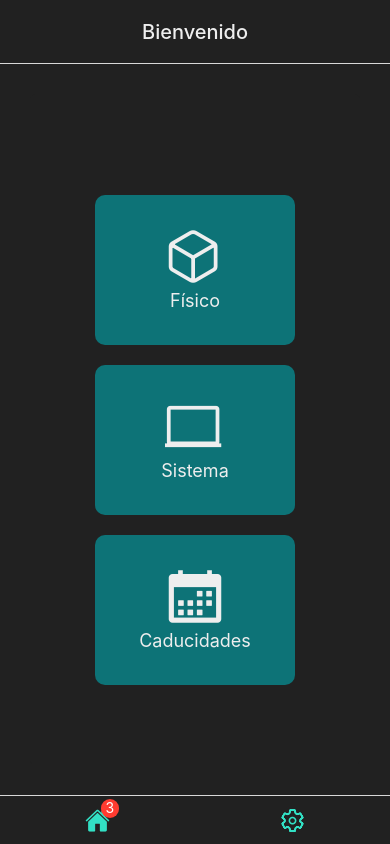
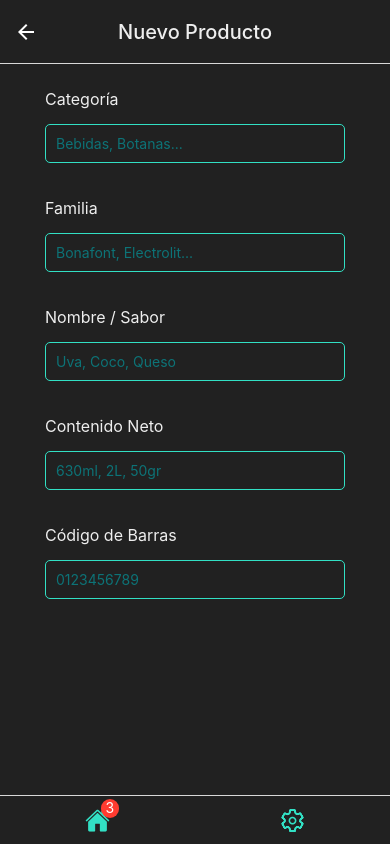
Before and after one commit to UriLP/App-Inventarios, a React Native app: screen /NuevoProducto in a window 390 px wide. Built offline with nearby package versions, Linux system fonts and the light colour scheme.

Commit message:
Se agrego la vista de productos con el formulario

```diff
--- a/src/components/Navigation.jsx
+++ b/src/components/Navigation.jsx
@@ -10,6 +10,7 @@ import InventarioFisico from "../pages/InventarioFisicoPage";
 import InventarioSistema from "../pages/InventarioSistemaPage";
 import CaducidadesPage from "../pages/CaducidadesPage";
 import SettingsScreen from "../pages/SettingsPage";
+import NuevoProductoPage from "../pages/NuevoProductoPage";
 import theme from "../theme";
 
 const HomeStackNavigator = createStackNavigator();
@@ -22,13 +23,14 @@ const styles = StyleSheet.create ({
 })
 
 let optionsHeader = {
-  headerTitle: "Bienvenido",
+  headerTitle: 'Hola',
   headerTitleAlign: "center",
   headerTitleStyle: styles.title,
   headerStyle: { backgroundColor: theme.colors.bgPrimary }
 }
 
 function MyStack () {
+
   return (
     <HomeStackNavigator.Navigator
       initialRouteName="HomePage"
@@ -38,20 +40,21 @@ function MyStack () {
       }}
     >
       <HomeStackNavigator.Screen
-        name="HomePage"
+        name={ "HomePage" }
         component={ Home }
-        options= {optionsHeader}
+        options= { optionsHeader }
       />
       <HomeStackNavigator.Screen
-        name="Fisico"
+        name="Físico"
         component={ InventarioFisico }
         options={{
           headerBackTitleVisible: false,
-          headerTitle: "Inventario Físico",
+          // headerTitle: "Inventario Físico",
           headerTitleAlign: "center",
           headerTitleStyle: styles.title,
-          headerStyle: { backgroundColor: "#0366d6"},
+          headerStyle: { backgroundColor: theme.colors.bgPrimary },
           headerTintColor: "#fff",
+
         }}
       />
       <HomeStackNavigator.Screen
@@ -62,7 +65,7 @@ function MyStack () {
           headerTitle: "Inventario en Sistema",
           headerTitleAlign: "center",
           headerTitleStyle: styles.title,
-          headerStyle: { backgroundColor: "#0366d6"},
+          headerStyle: { backgroundColor: theme.colors.bgPrimary },
           headerTintColor: "#fff"
         }}
       />
@@ -75,6 +78,18 @@ function MyStack () {
           headerTitleAlign: "center",
           headerTitleStyle: styles.title,
           headerStyle: { backgroundColor: "#0366d6"},
+          headerTintColor: "#fff"
+        }}
+      />
+      <HomeStackNavigator.Screen
+        name="NuevoProducto"
+        component={ NuevoProductoPage }
+        options={{
+          headerBackTitleVisible: false,
+          headerTitle: "Nuevo Producto",
+          headerTitleAlign: "center",
+          headerTitleStyle: styles.title,
+          headerStyle: { backgroundColor: theme.colors.bgPrimary},
           headerTintColor: "#fff"
         }}
       />
--- /dev/null
+++ b/src/components/TextInput.jsx
@@ -0,0 +1,42 @@
+import { useState } from "react";
+import { Keyboard, StyleSheet, TextInput } from "react-native";
+import theme from "../theme";
+
+const Input = ({ children }) => {
+  const [isFocused, setIsFocused] = useState(false);
+  return (
+    <TextInput
+      placeholder={ children.props.children }
+      placeholderTextColor={ theme.colors.bgSecondary }
+      style={ styles.input }
+    />
+  )
+}
+
+const styles = StyleSheet.create({
+  container: {
+    display: "flex",
+    // justifyContent: "flex-start",
+    // alignContent: "flex-start",
+    marginHorizontal: "auto",
+    marginTop: 15
+  },
+  titulo: {
+    fontSize: 20,
+    textAlign: "center",
+    marginTop: "20%",
+    color: theme.colors.textColor
+  },
+  input: {
+    borderColor: theme.colors.active,
+    borderWidth: 1,
+    padding: 10,
+    margin: 15,
+    width: 300,
+    color: theme.colors.active,
+    borderRadius: 5
+
+  }
+})
+
+export default Input
--- a/src/pages/InventarioFisicoPage.jsx
+++ b/src/pages/InventarioFisicoPage.jsx
@@ -1,19 +1,75 @@
 import React from "react";
-import { View, Text, StyleSheet, TouchableOpacity } from "react-native";
+import { View, Text, StyleSheet, TouchableOpacity, TextInput } from "react-native";
+import Input from "../components/TextInput";
+import theme from "../theme";
+import Ionicons from 'react-native-vector-icons/Ionicons';
+import { useNavigation } from "@react-navigation/native";
 
 const InventarioFisicoPage = () => {
+
+  const navigation = useNavigation()
+
   return (
-    <View>
-      <Text style={ styles.titulo }>Inventario Fisico</Text>
+    <View style={ styles.container }>
+
+      <Input style={ styles.input } >
+        <Text>Buscar...</Text>
+      </Input>
+
+      <TouchableOpacity onPress={ () => navigation.navigate("NuevoProducto") }>
+
+        <Ionicons name="add-outline" color={ theme.colors.active } size={32} />
+      </TouchableOpacity>
+
+
+
+
+
+
+      {/* <TouchableOpacity onPress={ () => navigation.navigate("NuevoProducto") }>
+
+        <Ionicons name="add-outline" color={ theme.colors.active } size={32} />
+      </TouchableOpacity> */}
+
+
     </View>
   )
 }
 
+
+
+
 const styles = StyleSheet.create({
+  container: {
+    display: "flex",
+    justifyContent: "center",
+    alignContent: "center",
+    marginHorizontal: "auto",
+    marginTop: 15,
+    flexDirection: "row",
+    alignItems: "center"
+  },
   titulo: {
     fontSize: 20,
     textAlign: "center",
-    marginTop: "20%"
+    marginTop: "20%",
+    color: theme.colors.textColor
+  },
+  containerInput: {
+    marginVertical: 10
+  },
+  input: {
+    borderColor: theme.colors.active,
+    borderWidth: 1,
+    padding: 10,
+    marginLeft: 15,
+    width: 300,
+    color: theme.colors.active,
+  },
+  nombreInput: {
+    fontSize: 16,
+    color: theme.colors.textColor,
+    marginLeft: 15
   }
 })
 
--- /dev/null
+++ b/src/pages/NuevoProductoPage.jsx
@@ -0,0 +1,93 @@
+import React from "react";
+import { View, Text, StyleSheet, TouchableOpacity, TextInput } from "react-native";
+import Input from "../components/TextInput";
+import theme from "../theme";
+import Ionicons from 'react-native-vector-icons/Ionicons';
+import { useNavigation } from "@react-navigation/native";
+
+const NuevoProductoPage = () => {
+
+  const navigation = useNavigation()
+
+  return (
+    <View style={ styles.container }>
+
+     <View style={ styles.containerInput } >
+        <Text style={ styles.nombreInput } >Categoría</Text>
+        <Input style={ styles.input } >
+          <Text>Bebidas, Botanas...</Text>
+        </Input>
+      </View>
+
+      <View style={ styles.containerInput } >
+        <Text style={ styles.nombreInput } >Familia</Text>
+        <Input style={ styles.input } >
+          <Text>Bonafont, Electrolit...</Text>
+        </Input>
+      </View>
+
+      <View style={ styles.containerInput } >
+        <Text style={ styles.nombreInput } >Nombre / Sabor</Text>
+        <Input style={ styles.input } >
+          <Text>Uva, Coco, Queso</Text>
+        </Input>
+      </View>
+
+      <View style={ styles.containerInput } >
+        <Text style={ styles.nombreInput } >Contenido Neto</Text>
+        <Input style={ styles.input } >
+          <Text>630ml, 2L, 50gr</Text>
+        </Input>
+      </View>
+
+      <View style={ styles.containerInput } >
+        <Text style={ styles.nombreInput } >Código de Barras</Text>
+        <Input style={ styles.input } >
+          <Text>0123456789</Text>
+        </Input>
+      </View>
+
+
+    </View>
+  )
+}
+
+
+
+
+const styles = StyleSheet.create({
+  container: {
+    display: "flex",
+    justifyContent: "center",
+    alignContent: "center",
+    marginHorizontal: "auto",
+    marginTop: 15,
+    // flexDirection: "row",
+    alignItems: "center"
+  },
+  titulo: {
+    fontSize: 20,
+    textAlign: "center",
+    marginTop: "20%",
+    color: theme.colors.textColor
+  },
+  containerInput: {
+    marginVertical: 10
+  },
+  input: {
+    borderColor: theme.colors.active,
+    borderWidth: 1,
+    padding: 10,
+    marginLeft: 15,
+    width: 300,
+    color: theme.colors.active,
+  },
+  nombreInput: {
+    fontSize: 16,
+    color: theme.colors.textColor,
+    marginLeft: 15
+  }
+
+})
+
+export default NuevoProductoPage
```
